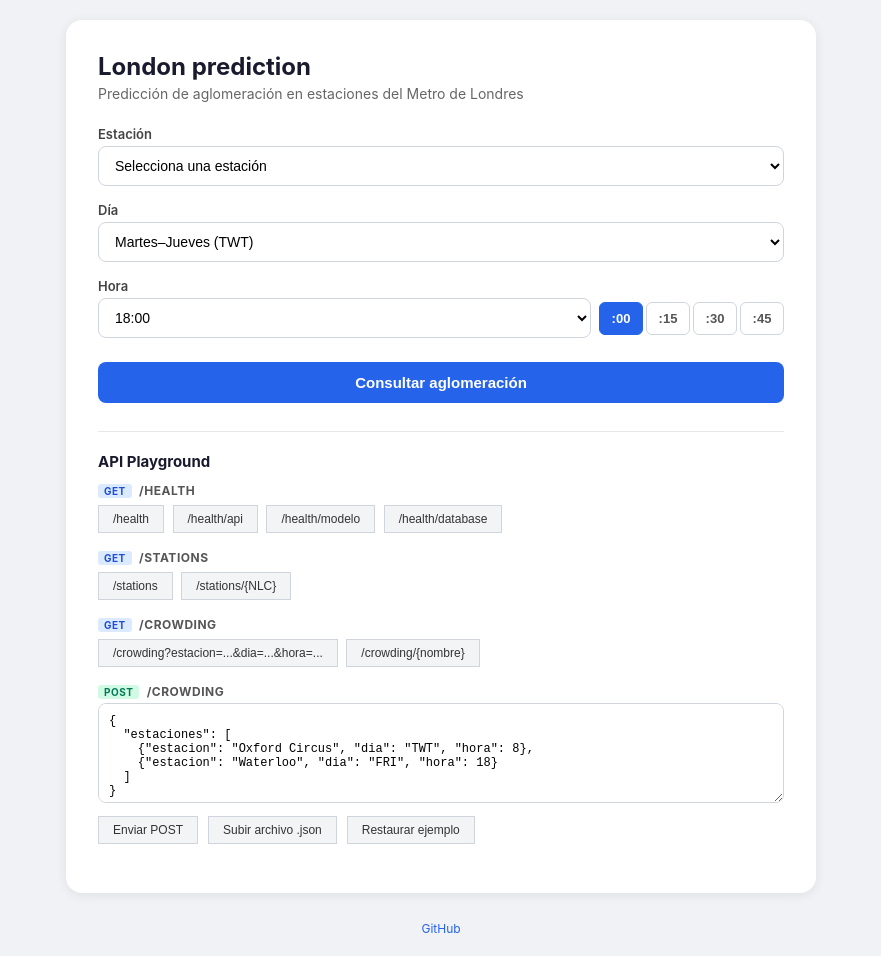
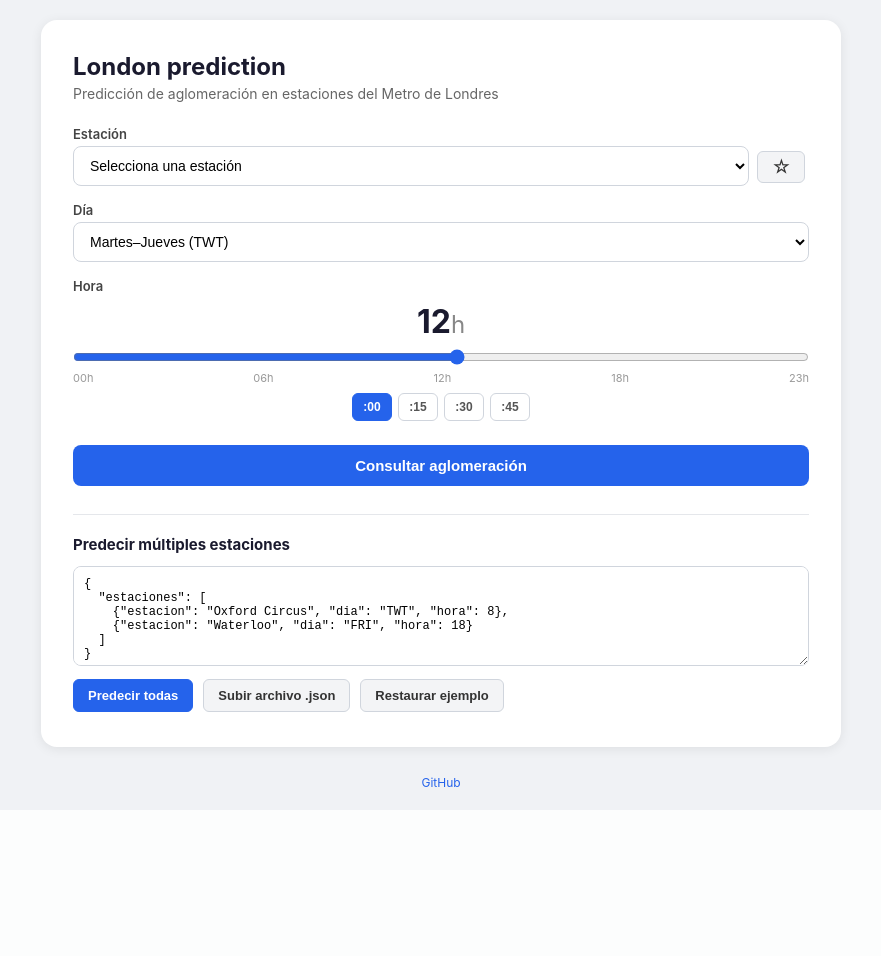
Before and after one commit to aJk15lml/Proyecto_productivizacion, a Flask app: page / in a window 1280 px wide. Shown: the whole page, without its empty margins (199-1080 px from the left). After the commit the page ends 787 px from the top, so only its background shows below. Run offline with Flask 3, Linux system fonts and the light colour scheme.

Commit message:
Update_favs

```diff
--- a/backend/app/templates/index.html
+++ b/backend/app/templates/index.html
@@ -7,21 +7,24 @@
 <style>
   * { box-sizing: border-box; margin: 0; padding: 0; }
   body { font-family: -apple-system, BlinkMacSystemFont, 'Segoe UI', Roboto, sans-serif; background: #f0f2f5; color: #333; min-height: 100vh; display: flex; flex-direction: column; align-items: center; padding: 20px; }
-  .container { max-width: 750px; width: 100%; background: white; border-radius: 16px; padding: 32px; box-shadow: 0 2px 12px rgba(0,0,0,0.08); }
+  .container { max-width: 800px; width: 100%; background: white; border-radius: 16px; padding: 32px; box-shadow: 0 2px 12px rgba(0,0,0,0.08); }
   h1 { font-size: 24px; margin-bottom: 4px; color: #1a1a2e; }
   .subtitle { color: #666; font-size: 14px; margin-bottom: 24px; }
   .form-group { margin-bottom: 16px; }
   label { display: block; font-size: 13px; font-weight: 600; color: #444; margin-bottom: 4px; }
-  select, input { width: 100%; padding: 10px 12px; border: 1.5px solid #d0d5dd; border-radius: 8px; font-size: 14px; background: white; }
-  select:focus, input:focus { outline: none; border-color: #2563eb; box-shadow: 0 0 0 3px rgba(37,99,235,0.1); }
+  select, input[type="text"] { width: 100%; padding: 10px 12px; border: 1.5px solid #d0d5dd; border-radius: 8px; font-size: 14px; background: white; }
+  select:focus { outline: none; border-color: #2563eb; box-shadow: 0 0 0 3px rgba(37,99,235,0.1); }
   .btn { width: 100%; padding: 12px; background: #2563eb; color: white; border: none; border-radius: 8px; font-size: 15px; font-weight: 600; cursor: pointer; margin-top: 8px; }
   .btn:hover { background: #1d4ed8; }
   .btn:disabled { background: #93c5fd; cursor: not-allowed; }
-  .btn-outline { background: transparent; border: 1.5px solid #2563eb; color: #2563eb; }
-  .btn-outline:hover { background: #eff6ff; }
-  .btn-sm { padding: 6px 14px; font-size: 12px; width: auto; margin: 3px 4px 3px 0; }
-  .btn-sm2 { padding: 6px 14px; font-size: 12px; width: auto; margin: 3px 4px 3px 0; background: #f3f4f6; color: #333; border: 1px solid #d0d5dd; }
-  .btn-sm2:hover { background: #e5e7eb; }
+  .btn-sm { padding: 8px 14px; font-size: 13px; font-weight: 600; width: auto; margin: 3px 4px 3px 0; background: #f3f4f6; color: #333; border: 1px solid #d0d5dd; border-radius: 6px; cursor: pointer; }
+  .btn-sm:hover { background: #e5e7eb; }
+  .btn-sm.primary { background: #2563eb; color: white; border-color: #2563eb; }
+  .btn-sm.primary:hover { background: #1d4ed8; }
+  .btn-sm.danger { color: #dc2626; border-color: #fca5a5; }
+  .btn-sm.danger:hover { background: #fef2f2; }
+  .btn-sm.star { font-size: 18px; padding: 4px 12px; min-width: 48px; }
+  .btn-sm.star.active { background: #fef3c7; border-color: #f59e0b; color: #d97706; }
   .loading { text-align: center; padding: 20px; color: #666; display: none; }
   .spinner { border: 3px solid #e5e7eb; border-top: 3px solid #2563eb; border-radius: 50%; width: 24px; height: 24px; animation: spin 0.8s linear infinite; display: inline-block; margin-right: 8px; vertical-align: middle; }
   @keyframes spin { to { transform: rotate(360deg); } }
@@ -35,28 +38,35 @@
   .result .stat:last-child { border: none; }
   .result .stat .label { color: #555; }
   .result .stat .value { font-weight: 600; }
-  .badge { display: inline-block; padding: 4px 12px; border-radius: 20px; font-size: 14px; font-weight: 700; }
+  .badge { display: inline-block; padding: 4px 12px; border-radius: 20px; font-size: 13px; font-weight: 700; }
   .badge.Bajo { background: #6ee7b7; color: #064e3b; }
   .badge.Medio { background: #fcd34d; color: #78350f; }
   .badge.Alto { background: #fb923c; color: #7c2d12; }
   .badge.Saturado { background: #f87171; color: #7f1d1d; }
   .error { margin-top: 16px; padding: 12px; background: #fef2f2; border: 1px solid #fca5a5; border-radius: 8px; color: #991b1b; font-size: 14px; display: none; }
   .search-loading { font-size: 13px; color: #888; padding: 4px 0; display: none; }
-  .api-playground { margin-top: 28px; border-top: 1px solid #e5e7eb; padding-top: 20px; }
-  .api-playground h3 { font-size: 15px; color: #1a1a2e; margin-bottom: 12px; }
-  .endpoint-group { margin-bottom: 14px; }
-  .endpoint-group .label { font-size: 12px; font-weight: 700; color: #555; text-transform: uppercase; letter-spacing: 0.5px; display: block; margin-bottom: 4px; }
-  .endpoint-group .label .method { display: inline-block; padding: 1px 6px; border-radius: 3px; font-size: 10px; margin-right: 4px; }
-  .method.get { background: #dbeafe; color: #1d4ed8; }
-  .method.post { background: #d1fae5; color: #047857; }
-  .json-box { background: #f9fafb; border: 1px solid #e5e7eb; border-radius: 8px; padding: 12px; font-family: 'Courier New', monospace; font-size: 12px; white-space: pre-wrap; word-break: break-all; margin: 6px 0; }
-  .footer { margin-top: 28px; text-align: center; font-size: 12px; color: #999; }
-  .footer a { color: #2563eb; text-decoration: none; }
-  .minute-group { display:flex; gap:3px; align-items:center; }
-  .minute-btn { padding:8px 0; min-width:44px; font-size:13px; font-weight:600; border:1.5px solid #d0d5dd; border-radius:6px; background:white; color:#555; cursor:pointer; transition:all 0.15s; }
+  .result-table { width:100%; border-collapse:collapse; margin-top:12px; font-size:13px; }
+  .result-table th { background:#f9fafb; text-align:left; padding:8px 10px; border-bottom:2px solid #e5e7eb; font-weight:600; }
+  .result-table td { padding:8px 10px; border-bottom:1px solid #e5e7eb; }
+  .result-table tr:last-child td { border-bottom:none; }
+  .result-table tr.least { background:#ecfdf5; font-weight:600; }
+  .result-table tr.least td { border-bottom-color:#6ee7b7; }
+  .star-icon { cursor:pointer; font-size:20px; user-select:none; }
+  .favorites-section { margin-top:16px; padding:12px 16px; background:#f9fafb; border-radius:8px; border:1px solid #e5e7eb; }
+  .favorites-section h4 { font-size:13px; color:#555; margin-bottom:8px; text-transform:uppercase; letter-spacing:0.5px; }
+  .fav-tag { display:inline-flex; align-items:center; gap:4px; padding:5px 10px; background:white; border:1px solid #d0d5dd; border-radius:6px; font-size:13px; margin:3px; cursor:pointer; }
+  .fav-tag:hover { border-color:#2563eb; }
+  .fav-tag .del { color:#999; font-size:14px; margin-left:4px; cursor:pointer; }
+  .fav-tag .del:hover { color:#dc2626; }
+  .hour-display { font-size:32px; font-weight:700; color:#1a1a2e; text-align:center; margin:8px 0 4px; }
+  .hour-display span.min { font-weight:400; color:#888; font-size:24px; }
+  input[type="range"] { width:100%; margin:4px 0; accent-color:#2563eb; }
+  .minute-btn { padding:6px 0; min-width:40px; font-size:12px; font-weight:600; border:1.5px solid #d0d5dd; border-radius:6px; background:white; color:#555; cursor:pointer; transition:all 0.15s; }
   .minute-btn:hover { border-color:#2563eb; color:#2563eb; }
   .minute-btn.active { background:#2563eb; border-color:#2563eb; color:white; }
-  @media (max-width: 480px) { .container { padding: 20px; } }
+  .footer { margin-top:28px; text-align:center; font-size:12px; color:#999; }
+  .footer a { color:#2563eb; text-decoration:none; }
+  @media (max-width:480px) { .container { padding:20px; } }
 </style>
 </head>
 <body>
@@ -65,9 +75,14 @@
   <p class="subtitle">Predicción de aglomeración en estaciones del Metro de Londres</p>
 
   <div class="form-group">
+    <div style="display:flex;gap:8px;align-items:end;">
+      <div style="flex:1;">
         <label for="station">Estación</label>
         <select id="station"><option value="">Cargando estaciones...</option></select>
         <div class="search-loading" id="station-loading">Cargando listado de estaciones...</div>
+      </div>
+      <button class="btn-sm star" id="fav-btn" onclick="toggleFav()" title="Guardar como favorita">☆</button>
+    </div>
   </div>
 
   <div class="form-group">
@@ -82,16 +97,25 @@
   </div>
 
   <div class="form-group">
-    <label for="hour">Hora</label>
-    <div style="display:flex;gap:8px;">
-      <select id="hour" style="flex:1;"></select>
-      <div id="minute-group" style="display:flex;gap:3px;align-items:center;">
+    <label>Hora</label>
+    <div class="hour-display" id="hour-display">12<span class="min">h</span></div>
+    <input type="range" id="hour-slider" min="0" max="23" value="12" step="1">
+    <div style="display:flex;justify-content:space-between;font-size:11px;color:#999;margin-top:2px;">
+      <span>00h</span><span>06h</span><span>12h</span><span>18h</span><span>23h</span>
+    </div>
+    <div style="display:flex;gap:6px;justify-content:center;margin-top:8px;">
       <button class="minute-btn active" data-min="0" onclick="setMinute(0)">:00</button>
       <button class="minute-btn" data-min="15" onclick="setMinute(15)">:15</button>
       <button class="minute-btn" data-min="30" onclick="setMinute(30)">:30</button>
       <button class="minute-btn" data-min="45" onclick="setMinute(45)">:45</button>
     </div>
   </div>
+
+  <div class="favorites-section" id="favorites-section" style="display:none;">
+    <div style="display:flex;justify-content:space-between;align-items:center;">
+      <h4>★ Tus favoritas</h4>
+    </div>
+    <div id="favorites-list"></div>
   </div>
 
   <button class="btn" id="predict-btn" disabled>Consultar aglomeración</button>
@@ -100,37 +124,8 @@
   <div class="error" id="error"></div>
   <div class="result" id="result"></div>
 
-  <div class="api-playground">
-    <h3>API Playground</h3>
-
-    <div class="endpoint-group">
-      <span class="label"><span class="method get">GET</span> /health</span>
-      <div>
-        <button class="btn-sm2" onclick="window.open('/health','_blank')">/health</button>
-        <button class="btn-sm2" onclick="window.open('/health/api','_blank')">/health/api</button>
-        <button class="btn-sm2" onclick="window.open('/health/modelo','_blank')">/health/modelo</button>
-        <button class="btn-sm2" onclick="window.open('/health/database','_blank')">/health/database</button>
-      </div>
-    </div>
-
-    <div class="endpoint-group">
-      <span class="label"><span class="method get">GET</span> /stations</span>
-      <div>
-        <button class="btn-sm2" onclick="window.open('/stations','_blank')">/stations</button>
-        <button class="btn-sm2" id="station-detail-btn" onclick="openStationDetail()">/stations/{NLC}</button>
-      </div>
-    </div>
-
-    <div class="endpoint-group">
-      <span class="label"><span class="method get">GET</span> /crowding</span>
-      <div>
-        <button class="btn-sm2" onclick="openCrowdingQuery()">/crowding?estacion=...&amp;dia=...&amp;hora=...</button>
-        <button class="btn-sm2" onclick="openCrowdingPath()">/crowding/{nombre}</button>
-      </div>
-    </div>
-
-    <div class="endpoint-group">
-      <span class="label"><span class="method post">POST</span> /crowding</span>
+  <div class="api-playground" style="margin-top:28px;border-top:1px solid #e5e7eb;padding-top:20px;">
+    <h3 style="font-size:15px;color:#1a1a2e;margin-bottom:12px;">Predecir múltiples estaciones</h3>
     <textarea id="post-body" style="width:100%;min-height:100px;padding:10px;border:1.5px solid #d0d5dd;border-radius:8px;font-family:'Courier New',monospace;font-size:12px;resize:vertical;">{
   "estaciones": [
     {"estacion": "Oxford Circus", "dia": "TWT", "hora": 8},
@@ -138,11 +133,10 @@
   ]
 }</textarea>
     <div style="display:flex;gap:6px;flex-wrap:wrap;margin-top:6px;">
-        <button class="btn-sm2" onclick="sendPostCrowding()">Enviar POST</button>
-        <button class="btn-sm2" onclick="document.getElementById('file-input').click()">Subir archivo .json</button>
+      <button class="btn-sm primary" onclick="sendPostCrowding()">Predecir todas</button>
+      <button class="btn-sm" onclick="document.getElementById('file-input').click()">Subir archivo .json</button>
       <input type="file" id="file-input" accept=".json" style="display:none" onchange="loadJsonFile(event)">
-        <button class="btn-sm2" onclick="document.getElementById('post-body').value=document.getElementById('post-body').defaultValue">Restaurar ejemplo</button>
-      </div>
+      <button class="btn-sm" onclick="document.getElementById('post-body').value=document.getElementById('post-body').defaultValue">Restaurar ejemplo</button>
     </div>
   </div>
 </div>
@@ -155,34 +149,82 @@
 const BASE = window.location.origin;
 let stations = [];
 let _minuto = 0;
+let _favorites = JSON.parse(localStorage.getItem("favStations") || "[]");
+const STORAGE_KEY = "favStations";
 
+// ---- Slider hora ----
+const slider = document.getElementById("hour-slider");
+const disp = document.getElementById("hour-display");
+slider.addEventListener("input", () => {
+  disp.innerHTML = slider.value + '<span class="min">h</span>';
+});
+
+// ---- Minutos ----
 function setMinute(m) {
   _minuto = m;
-  document.querySelectorAll(".minute-btn").forEach(b => {
-    b.classList.toggle("active", parseInt(b.dataset.min) === m);
-  });
+  document.querySelectorAll(".minute-btn").forEach(b =>
+    b.classList.toggle("active", parseInt(b.dataset.min) === m));
 }
 
-for (let h = 0; h < 24; h++) {
-  const o = document.createElement("option");
-  o.value = h;
-  o.textContent = String(h).padStart(2, "0") + ":00";
-  document.getElementById("hour").appendChild(o);
+// ---- Favoritos ----
+function saveFavs() {
+  localStorage.setItem(STORAGE_KEY, JSON.stringify(_favorites));
+  renderFavs();
 }
-document.getElementById("hour").value = new Date().getHours();
 
+function toggleFav() {
+  const nlc = document.getElementById("station").value;
+  if (!nlc) return;
+  const s = stations.find(st => st.NLC == nlc);
+  if (!s) return;
+  const idx = _favorites.findIndex(f => f.NLC == nlc);
+  if (idx >= 0) { _favorites.splice(idx, 1); } else { _favorites.push({ NLC: nlc, nombre: s.nombre }); }
+  saveFavs();
+  updateFavBtn();
+}
+
+function updateFavBtn() {
+  const nlc = document.getElementById("station").value;
+  const btn = document.getElementById("fav-btn");
+  const isFav = nlc && _favorites.some(f => f.NLC == nlc);
+  btn.textContent = isFav ? "★" : "☆";
+  btn.classList.toggle("active", isFav);
+}
+
+function renderFavs() {
+  const section = document.getElementById("favorites-section");
+  const list = document.getElementById("favorites-list");
+  if (_favorites.length === 0) { section.style.display = "none"; return; }
+  section.style.display = "block";
+  list.innerHTML = _favorites.map(f =>
+    `<span class="fav-tag" onclick="selectFav('${f.NLC}')">${f.nombre} <span class="del" onclick="event.stopPropagation();removeFav('${f.NLC}')">✕</span></span>`
+  ).join("");
+}
+
+function selectFav(nlc) {
+  document.getElementById("station").value = nlc;
+  updateFavBtn();
+}
+
+function removeFav(nlc) {
+  _favorites = _favorites.filter(f => f.NLC != nlc);
+  saveFavs();
+  updateFavBtn();
+}
+
+// ---- API ----
 async function apiFetch(url) {
   const controller = new AbortController();
   const timeout = setTimeout(() => controller.abort(), 55000);
   const r = await fetch(BASE + url, { signal: controller.signal });
   clearTimeout(timeout);
   const ct = r.headers.get("content-type") || "";
-  if (!ct.includes("application/json") && !ct.includes("text/json")) {
-    throw new Error("El servidor no responde (posible cold start). Inténtalo de nuevo en unos segundos.");
-  }
+  if (!ct.includes("application/json") && !ct.includes("text/json"))
+    throw new Error("El servidor no responde (posible cold start).");
   return r.json();
 }
 
+// ---- Cargar estaciones ----
 async function loadStations() {
   const sel = document.getElementById("station");
   const loadEl = document.getElementById("station-loading");
@@ -194,37 +236,34 @@ async function loadStations() {
     stations.sort((a, b) => (a.nombre || "").localeCompare(b.nombre || ""));
     stations.forEach(s => {
       const o = document.createElement("option");
-      o.value = s.NLC;
-      o.textContent = s.nombre + (s.zona ? " (zona " + s.zona + ")" : "");
+      o.value = s.NLC; o.textContent = s.nombre + (s.zona ? " (zona " + s.zona + ")" : "");
       sel.appendChild(o);
     });
     document.getElementById("predict-btn").disabled = false;
-  } catch (e) {
-    sel.innerHTML = '<option value="">' + e.message + '</option>';
-  }
+    renderFavs();
+  } catch (e) { sel.innerHTML = '<option value="">' + e.message + "</option>"; }
   loadEl.style.display = "none";
 }
 
+document.getElementById("station").addEventListener("change", updateFavBtn);
+
+// ---- Predecir individual ----
 document.getElementById("predict-btn").addEventListener("click", async () => {
   const nlc = document.getElementById("station").value;
   const dia = document.getElementById("day").value;
-  const hora = document.getElementById("hour").value;
+  const hora = slider.value;
   if (!nlc) { showError("Selecciona una estación"); return; }
-
   const stationName = stations.find(s => s.NLC == nlc)?.nombre || nlc;
   document.getElementById("loading").style.display = "block";
   document.getElementById("error").style.display = "none";
   document.getElementById("result").style.display = "none";
-
   try {
     const data = await apiFetch("/crowding?estacion=" + encodeURIComponent(stationName) + "&dia=" + dia + "&hora=" + hora);
     document.getElementById("loading").style.display = "none";
-
     if (data.error) { showError(data.error); return; }
-
     const nivel = data.nivel_aglomeracion || "Desconocido";
-    const horaStr = String(data.hora).padStart(2,"0");
-    const minStr = String(_minuto).padStart(2,"0");
+    const h = String(data.hora).padStart(2,"0");
+    const m = String(_minuto).padStart(2,"0");
     const res = document.getElementById("result");
     res.className = "result " + nivel;
     res.style.display = "block";
@@ -232,15 +271,14 @@ document.getElementById("predict-btn").addEventListener("click", async () => {
       <h2><span class="badge ${nivel}">${nivel}</span></h2>
       <div class="stat"><span class="label">Estación</span><span class="value">${data.estacion}</span></div>
       <div class="stat"><span class="label">Día</span><span class="value">${data.dia}</span></div>
-      <div class="stat"><span class="label">Tramo</span><span class="value">${horaStr}:${minStr} - ${horaStr}:${String(_minuto+15).padStart(2,"0")} h</span></div>
+      <div class="stat"><span class="label">Tramo</span><span class="value">${h}:${m} - ${h}:${String(_minuto+15).padStart(2,"0")} h</span></div>
       <div class="stat"><span class="label">Pasajeros estimados (15 min)</span><span class="value">${data.pasajeros_15min_estimados}</span></div>
       <div class="stat"><span class="label">NLC</span><span class="value">${data.NLC}</span></div>
-      <div class="stat"><span class="label">Coordenadas</span><span class="value">${data.latitud?.toFixed(4)}, ${data.longitud?.toFixed(4)}</span></div>
-    `;
+      <div class="stat"><span class="label">Coordenadas</span><span class="value">${data.latitud?.toFixed(4)}, ${data.longitud?.toFixed(4)}</span></div>`;
   } catch (e) {
     document.getElementById("loading").style.display = "none";
     showError(e.message.includes("cold start")
-      ? "El servidor está arrancando (cold start). Espera unos segundos y pulsa \"Reintentar\"."
+      ? "El servidor está arrancando (cold start). Espera y pulsa \"Reintentar\"."
       : "Error: " + e.message);
   }
 });
@@ -251,36 +289,15 @@ function showError(msg) {
   el.style.display = "block";
 }
 
-function openCrowdingQuery() {
-  const nlc = document.getElementById("station").value;
-  const dia = document.getElementById("day").value;
-  const hora = document.getElementById("hour").value;
-  const stationName = stations.find(s => s.NLC == nlc)?.nombre || "Oxford%20Circus";
-  window.open("/crowding?estacion=" + encodeURIComponent(stationName) + "&dia=" + dia + "&hora=" + hora, "_blank");
-}
+// ---- Predecir multiples (POST con tabla + menos saturada) ----
+async function sendPostCrowding() {
+  let payload;
+  try { payload = JSON.parse(document.getElementById("post-body").value); }
+  catch (e) { alert("JSON inválido: " + e.message); return; }
 
-function openCrowdingPath() {
-  const nlc = document.getElementById("station").value;
-  const stationName = stations.find(s => s.NLC == nlc)?.nombre || "Oxford%20Circus";
-  window.open("/crowding/" + encodeURIComponent(stationName), "_blank");
-}
-
-function openStationDetail() {
-  const nlc = document.getElementById("station").value;
-  if (!nlc) { alert("Selecciona una estación primero"); return; }
-  window.open("/stations/" + nlc, "_blank");
-}
-
-async function sendPostCrowding() {
-  const bodyEl = document.getElementById("post-body");
-  let payload;
-  try {
-    payload = JSON.parse(bodyEl.value);
-  } catch (e) {
-    alert("JSON inválido: " + e.message);
-    return;
-  }
   document.getElementById("loading").style.display = "block";
+  document.getElementById("error").style.display = "none";
+  document.getElementById("result").style.display = "none";
   try {
     const r = await fetch(BASE + "/crowding", {
       method: "POST",
@@ -289,27 +306,50 @@ async function sendPostCrowding() {
     });
     const data = await r.json();
     document.getElementById("loading").style.display = "none";
+    if (data.error) { showError(data.error); return; }
+
     const res = document.getElementById("result");
     res.style.display = "block";
     res.className = "result";
-    res.innerHTML = "<h2>POST /crowding</h2><div class='json-box'>" + JSON.stringify(data, null, 2) + "</div>";
+
+    const results = data.resultados || [];
+    if (results.length === 0) { res.innerHTML = "<p>Sin resultados</p>"; return; }
+
+    const sorted = [...results].sort((a, b) => (a.pasajeros_15min_estimados || 0) - (b.pasajeros_15min_estimados || 0));
+    const least = sorted[0];
+    const leastIdx = results.indexOf(least);
+
+    let html = '<h2>Resultados múltiples</h2>';
+    html += `<p style="font-size:13px;color:#047857;margin:8px 0;padding:8px 12px;background:#ecfdf5;border-radius:6px;">
+      🟢 Menos saturada: <strong>${least.estacion}</strong> — ${least.pasajeros_15min_estimados} pasajeros/15min (${least.nivel_aglomeracion})
+    </p>`;
+    html += '<table class="result-table"><tr><th>#</th><th>Estación</th><th>Día</th><th>Hora</th><th>Pasajeros</th><th>Nivel</th></tr>';
+    results.forEach((r, i) => {
+      const cls = i === leastIdx ? ' class="least"' : "";
+      const lvl = r.nivel_aglomeracion || "";
+      html += `<tr${cls}><td>${i+1}</td><td>${r.estacion}</td><td>${r.dia}</td><td>${r.hora}h</td><td>${r.pasajeros_15min_estimados}</td><td><span class="badge ${lvl}">${lvl}</span></td></tr>`;
+    });
+    html += "</table>";
+    res.innerHTML = html;
   } catch (e) {
     document.getElementById("loading").style.display = "none";
-    showError("Error POST: " + (e.message.includes("unexpected character")
-      ? "El servidor no respondió con JSON (posible cold start). Reintenta en unos segundos."
+    showError("Error: " + (e.message.includes("unexpected character")
+      ? "El servidor no respondió con JSON (posible cold start). Reintenta."
       : e.message));
   }
 }
 
+// ---- File upload ----
 function loadJsonFile(event) {
   const file = event.target.files[0];
   if (!file) return;
   const reader = new FileReader();
   reader.onload = function(e) {
     document.getElementById("post-body").value = e.target.result;
+    sendPostCrowding();
   };
   reader.readAsText(file);
-  event.target.value = ""; // permitir re-subir el mismo archivo
+  event.target.value = "";
 }
 
 loadStations();
```
Lines whose indentation alone changed are shown as unchanged.
